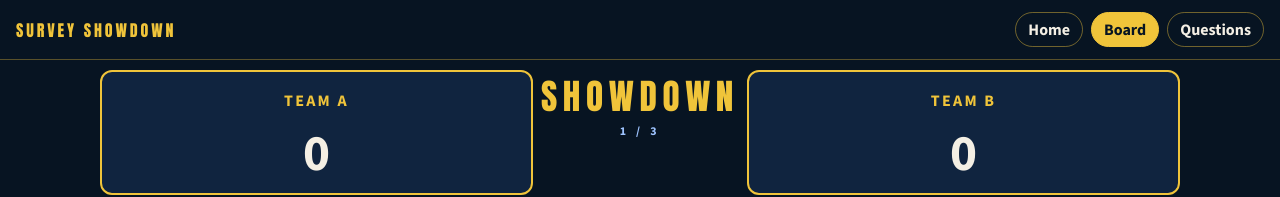
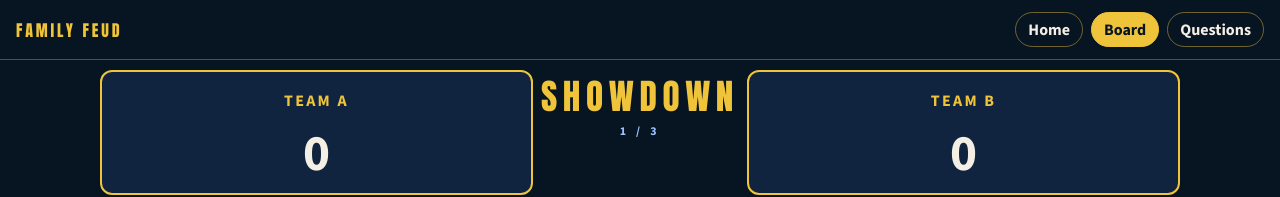
Before and after one commit to RonM-REAC/Family-Feud, a React app: page board.html in a window 1280 px wide. Shown: the top 197 px of the page. Built offline with nearby package versions, Linux system fonts and the light colour scheme.

Commit message:
Update board.html

```diff
--- a/board.html
+++ b/board.html
@@ -3,14 +3,14 @@
 <head>
   <meta charset="UTF-8" />
   <meta name="viewport" content="width=device-width, initial-scale=1" />
-  <title>Board · Survey Showdown</title>
+  <title>Board · Family Feud</title>
   <link rel="preconnect" href="https://fonts.googleapis.com" />
   <link href="https://fonts.googleapis.com/css2?family=Anton&family=Source+Sans+3:wght@400;700;800&display=swap" rel="stylesheet" />
   <link rel="stylesheet" href="css/site.css" />
 </head>
 <body data-page="board" class="board-page">
   <header class="nav">
-    <a class="brand" href="index.html">SURVEY SHOWDOWN</a>
+    <a class="brand" href="index.html">FAMILY FEUD</a>
     <nav class="links">
       <a data-nav="home" href="index.html">Home</a>
       <a data-nav="board" href="board.html">Board</a>
```
